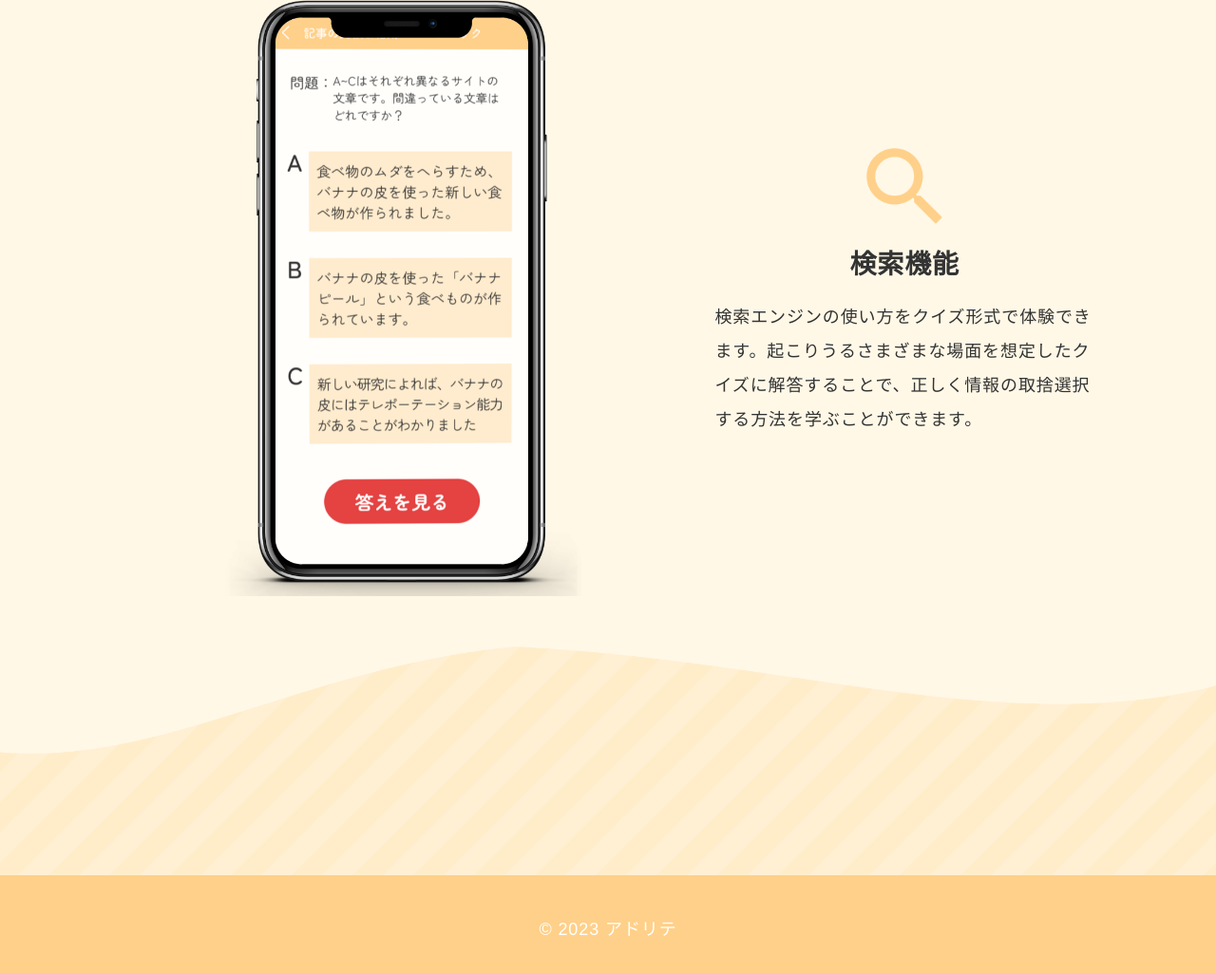
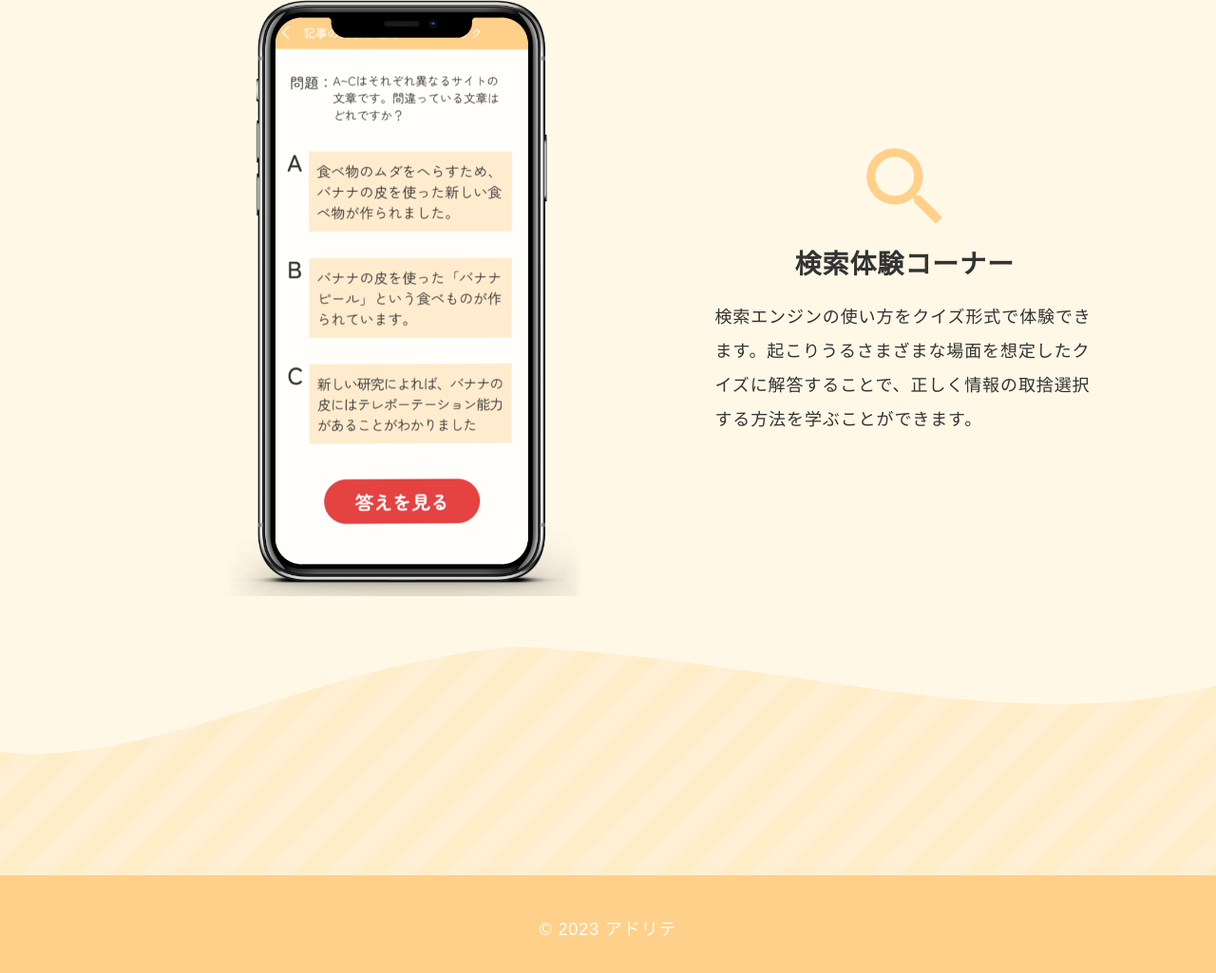
Before and after one commit to YamajiYuma/adlite, a plain HTML site: page index.html in a window 1280 px wide. Shown: the part 5487-6512 px from the top of the page at 95% size. Drawn offline with Linux system fonts and the light colour scheme; a web font is replaced by a local one.

Commit message:
Update index.html

```diff
--- a/index.html
+++ b/index.html
@@ -150,7 +150,7 @@
             <div class="func-item">
               <div class="title">
                 <img src="img/検索.png" class="icon" />
-                <h2>検索機能</h2>
+                <h2>検索体験コーナー</h2>
               </div>
               <p>
                 検索エンジンの使い方をクイズ形式で体験できます。起こりうるさまざまな場面を想定したクイズに解答することで、正しく情報の取捨選択する方法を学ぶことができます。
```
